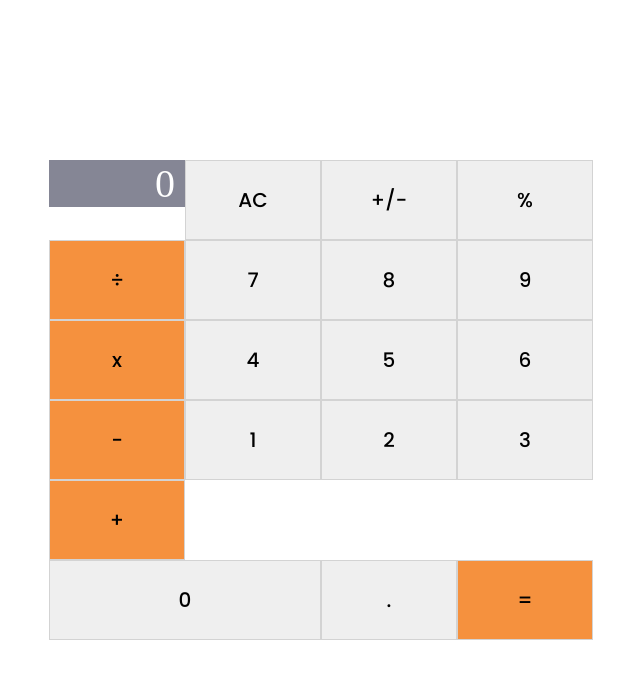
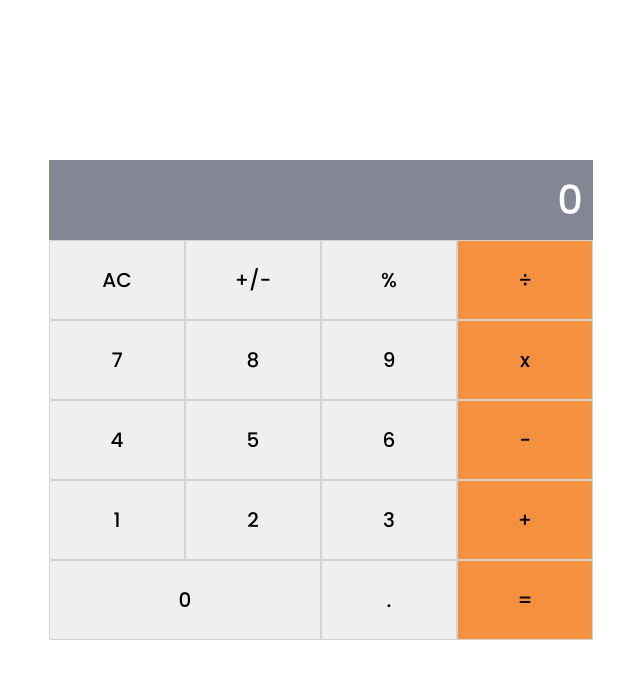
Before and after one commit to dewslyse/math-magicians, a React (Create React App) app: page / in a window 1280 px wide. Shown: the top 678 px of the page, without its empty margins (319-959 px from the left). Built offline with nearby package versions, Linux system fonts and the light colour scheme.

Commit message:
Update output style

```diff
--- a/src/components/Calculator.scss
+++ b/src/components/Calculator.scss
@@ -18,7 +18,7 @@ body {
   grid-auto-rows: minmax(80px, auto);
 }
 
-#output {
+.output {
   grid-column: 1 / 5;
   background-color: $dark-gray;
   color: $white;
@@ -26,12 +26,27 @@ body {
   text-align: right;
   border: none;
   padding-right: 10px;
+  outline: none;
+  display: flex;
+  justify-content: flex-end;
+}
+
+#output {
+  display: flex;
+  align-items: center;
+  font-family: 'Poppins', sans-serif;
 }
 
 button {
   font-size: 1.25rem;
   font-family: 'Poppins', sans-serif;
   border: 1px solid $light-gray;
+
+  &:hover {
+    transform: scale(1.01);
+    border: 1px solid $orange;
+    cursor: pointer;
+  }
 }
 
 #zero {
@@ -40,4 +55,8 @@ button {
 
 .operators {
   background-color: $orange;
+
+  &:hover {
+    border: 1px solid $light-gray;
+  }
 }
```
